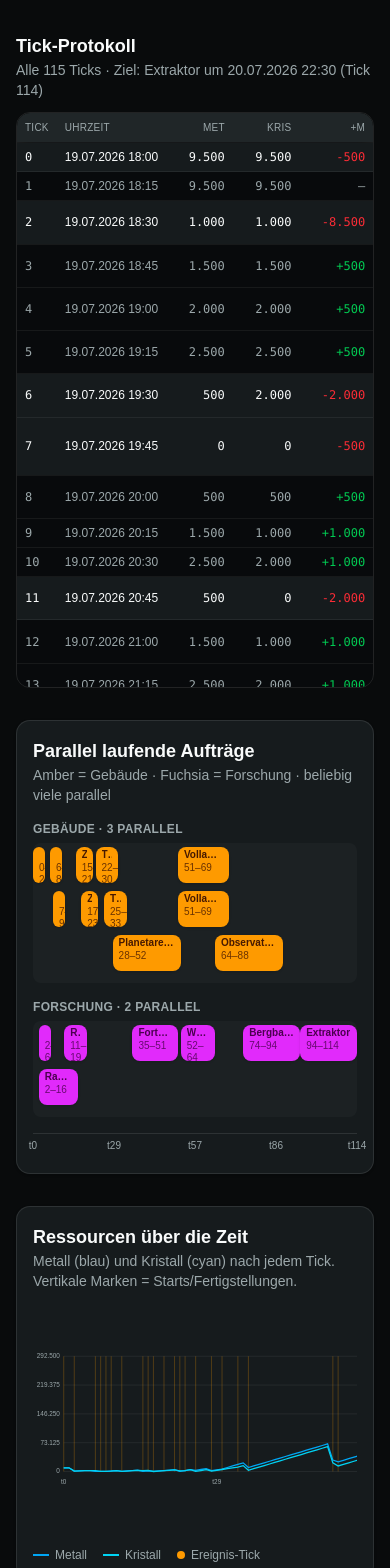
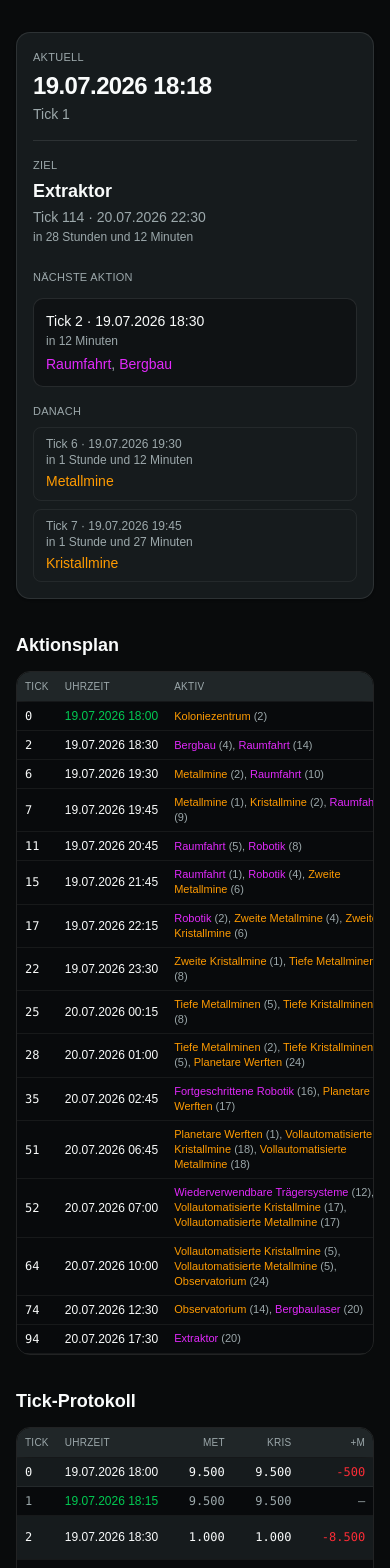
Before and after one commit to k4in/gn_tools, a React (Vite) app: page / in a window 390 px wide. Shown: the top 1568 px of the page. Built offline with nearby package versions, Linux system fonts and the light colour scheme.

Commit message:
aktionsplan, timeline, overview

```diff
--- a/src/App.tsx
+++ b/src/App.tsx
@@ -1,4 +1,4 @@
-import { useMemo } from "react";
+import { useEffect, useMemo, useState } from "react";
 import techtreeData from "@/gn-data/techtree.json";
 import startData from "@/gn-data/start.json";
 import type { TechTreeEntry } from "@/types/gn";
@@ -176,6 +176,60 @@ function incomeGainIfBuilt(name: string, completed: Set<string>): number {
 function parseStartMinutes(time: string) {
   const [h, m] = time.split(":").map(Number);
   return h * 60 + m;
+}
+
+/** Lokale Start-DateTime aus start.json (ohne TZ-Drift durch ISO-Parse). */
+function startDateTime(startCfg: StartConfig): Date {
+  const [y, mo, d] = startCfg.start_date.split("-").map(Number);
+  const [h, m] = startCfg.start_time.split(":").map(Number);
+  return new Date(y, mo - 1, d, h, m, 0, 0);
+}
+
+/**
+ * Verstrichene Ticks seit Planstart: floor((now − start) / 15min).
+ * Beispiel: Start 18:00, jetzt 20:10 → 130min → Tick 8 ("nach Tick 8").
+ */
+function computeCurrentTick(startCfg: StartConfig, now: Date = new Date()): number {
+  const start = startDateTime(startCfg);
+  const diffMs = now.getTime() - start.getTime();
+  return Math.floor(diffMs / (TICK_MINUTES * 60 * 1000));
+}
+
+function formatWallClock(date: Date) {
+  const d = String(date.getDate()).padStart(2, "0");
+  const mo = String(date.getMonth() + 1).padStart(2, "0");
+  const y = date.getFullYear();
+  const hh = String(date.getHours()).padStart(2, "0");
+  const mm = String(date.getMinutes()).padStart(2, "0");
+  return `${d}.${mo}.${y} ${hh}:${mm}`;
+}
+
+function tickDateTime(startCfg: StartConfig, tick: number): Date {
+  const start = startDateTime(startCfg);
+  return new Date(start.getTime() + tick * TICK_MINUTES * 60 * 1000);
+}
+
+/** Restzeit bis zu einem Tick, z.B. "in 2 Stunden und 05 Minuten". */
+function formatTimeUntilTick(
+  startCfg: StartConfig,
+  tick: number,
+  now: Date = new Date(),
+): string {
+  const target = tickDateTime(startCfg, tick);
+  const diffMs = target.getTime() - now.getTime();
+  if (diffMs <= 0) return "jetzt";
+
+  const totalMinutes = Math.ceil(diffMs / (60 * 1000));
+  const hours = Math.floor(totalMinutes / 60);
+  const minutes = totalMinutes % 60;
+
+  if (hours <= 0) {
+    return `in ${minutes} ${minutes === 1 ? "Minute" : "Minuten"}`;
+  }
+  if (minutes === 0) {
+    return `in ${hours} ${hours === 1 ? "Stunde" : "Stunden"}`;
+  }
+  return `in ${hours} ${hours === 1 ? "Stunde" : "Stunden"} und ${String(minutes).padStart(2, "0")} Minuten`;
 }
 
 function clockLabel(startCfg: StartConfig, tick: number) {
@@ -427,59 +481,218 @@ export default function App() {
   const plan = useMemo(() => planFastestToGoal(GOAL, start), []);
 
   const maxTick = Math.max(plan.finishTick, 1);
-  const maxRes = Math.max(
-    1,
-    ...plan.ticks.map((t) => t.met),
-    ...plan.ticks.map((t) => t.kris),
+  const actionTicks = useMemo(
+    () => plan.ticks.filter((t) => t.started.length > 0),
+    [plan.ticks],
   );
 
-  const buildingSteps = plan.steps.filter((s) => s.type === "building");
-  const researchSteps = plan.steps.filter((s) => s.type === "research");
+  const [now, setNow] = useState(() => new Date());
+  useEffect(() => {
+    const id = window.setInterval(() => setNow(new Date()), 1000);
+    return () => window.clearInterval(id);
+  }, []);
+
+  const currentTick = computeCurrentTick(plan.start, now);
+  const upcomingActions = useMemo(
+    () => actionTicks.filter((t) => t.tick >= currentTick).slice(0, 3),
+    [actionTicks, currentTick],
+  );
+  const nextAction = upcomingActions[0] ?? null;
+  const followingActions = upcomingActions.slice(1);
 
   return (
     <main className="min-h-svh bg-background text-foreground">
       <div className="mx-auto flex max-w-7xl flex-col gap-8 px-4 py-8 md:px-8">
-        {/* Tick-Log */}
-        <section className="space-y-3">
+        {/* Übersicht */}
+        <section className="rounded-xl border border-border bg-card p-4 shadow-sm md:p-6">
+          <div className="grid gap-6 md:grid-cols-2 md:gap-8">
+            {/* Links: Status & Ziel */}
+            <div className="space-y-4">
               <div>
-            <h2 className="text-lg font-semibold">Tick-Protokoll</h2>
-            <p className="text-sm text-muted-foreground">
-              Alle {plan.ticks.length} Ticks · Ziel: {GOAL} um{" "}
-              {clockLabel(plan.start, plan.finishTick)} (Tick {plan.finishTick})
+                <p className="text-[11px] font-medium tracking-wide text-muted-foreground uppercase">
+                  Aktuell
+                </p>
+                <p className="mt-1 font-heading text-2xl font-semibold tracking-tight tabular-nums">
+                  {formatWallClock(now)}
+                </p>
+                <p className="mt-0.5 text-sm text-muted-foreground tabular-nums">
+                  {currentTick < 0
+                    ? `Start in ${Math.abs(currentTick)} Ticks`
+                    : `Tick ${currentTick}`}
                 </p>
               </div>
-          <div className="max-h-[36rem] overflow-auto rounded-xl border border-border">
+              <div className="border-t border-border pt-4">
+                <p className="text-[11px] font-medium tracking-wide text-muted-foreground uppercase">
+                  Ziel
+                </p>
+                <p className="mt-1 text-lg font-semibold">{GOAL}</p>
+                <p className="mt-0.5 text-sm text-muted-foreground tabular-nums">
+                  Tick {plan.finishTick} · {clockLabel(plan.start, plan.finishTick)}
+                </p>
+                <p className="mt-0.5 text-xs text-muted-foreground tabular-nums">
+                  {formatTimeUntilTick(plan.start, plan.finishTick, now)}
+                </p>
+              </div>
+            </div>
+
+            {/* Rechts: Nächste Aktionen */}
+            <div className="space-y-3 md:border-l md:border-border md:pl-8">
+              <p className="text-[11px] font-medium tracking-wide text-muted-foreground uppercase">
+                Nächste Aktion
+              </p>
+              {nextAction ? (
+                <div className="rounded-lg border border-border bg-background/50 p-3">
+                  <p className="text-sm font-medium tabular-nums">
+                    Tick {nextAction.tick} · {nextAction.clockLabel}
+                  </p>
+                  <p className="mt-0.5 text-xs text-muted-foreground tabular-nums">
+                    {formatTimeUntilTick(plan.start, nextAction.tick, now)}
+                  </p>
+                  <div className="mt-1.5 text-sm leading-snug">
+                    <JobList items={nextAction.started} />
+                  </div>
+                </div>
+              ) : (
+                <p className="text-sm text-muted-foreground">Keine weiteren Aktionen</p>
+              )}
+
+              {followingActions.length > 0 && (
+                <div className="space-y-2 pt-1">
+                  <p className="text-[11px] font-medium tracking-wide text-muted-foreground uppercase">
+                    Danach
+                  </p>
+                  <ul className="space-y-2">
+                    {followingActions.map((t) => (
+                      <li
+                        key={t.tick}
+                        className="rounded-md border border-border/60 px-3 py-2 text-sm"
+                      >
+                        <p className="text-xs text-muted-foreground tabular-nums">
+                          Tick {t.tick} · {t.clockLabel}
+                        </p>
+                        <p className="text-xs text-muted-foreground tabular-nums">
+                          {formatTimeUntilTick(plan.start, t.tick, now)}
+                        </p>
+                        <div className="mt-1 leading-snug">
+                          <JobList items={t.started} />
+                        </div>
+                      </li>
+                    ))}
+                  </ul>
+                </div>
+              )}
+            </div>
+          </div>
+        </section>
+
+        {/* Nur Ticks mit User-Aktion (Start) */}
+        <section className="space-y-3">
+          <h2 className="text-lg font-semibold">Aktionsplan</h2>
+          <TickTable ticks={actionTicks} variant="actions" currentTick={currentTick} />
+        </section>
+
+        {/* Vollständiges Tick-Log */}
+        <section className="space-y-3">
+          <h2 className="text-lg font-semibold">Tick-Protokoll</h2>
+          <TickTable
+            ticks={plan.ticks}
+            maxHeightClass="max-h-[36rem]"
+            variant="log"
+            currentTick={currentTick}
+          />
+        </section>
+
+        {/* Timeline */}
+        <section className="space-y-4 rounded-xl border border-border bg-card p-4 shadow-sm md:p-6">
+          <h2 className="text-lg font-semibold">Timeline</h2>
+          <Timeline steps={plan.steps} maxTick={maxTick} />
+        </section>
+      </div>
+    </main>
+  );
+}
+
+function deltaClass(n: number) {
+  if (n > 0) return "text-green-500";
+  if (n < 0) return "text-red-500";
+  return "";
+}
+
+function formatDelta(n: number) {
+  if (!n) return "—";
+  return `${n > 0 ? "+" : ""}${formatRes(n)}`;
+}
+
+function TickTable({
+  ticks,
+  maxHeightClass,
+  variant = "log",
+  currentTick,
+}: {
+  ticks: TickSnapshot[];
+  maxHeightClass?: string;
+  variant?: "actions" | "log";
+  currentTick: number;
+}) {
+  const showResources = variant === "log";
+  // Letzter Tick ≤ jetzt (= aktuelle Position / letzte fällige Aktion)
+  const highlightTick = ticks.reduce<number | null>((best, t) => {
+    if (t.tick > currentTick) return best;
+    if (best === null || t.tick > best) return t.tick;
+    return best;
+  }, null);
+
+  return (
+    <div
+      className={["overflow-auto rounded-xl border border-border", maxHeightClass]
+        .filter(Boolean)
+        .join(" ")}
+    >
       <table className="w-full min-w-[720px] border-collapse text-left text-xs">
         <thead className="sticky top-0 z-10 bg-muted/95 backdrop-blur">
           <tr className="border-b border-border text-[10px] tracking-wide text-muted-foreground uppercase">
             <th className="px-2 py-2 font-medium">Tick</th>
             <th className="px-2 py-2 font-medium">Uhrzeit</th>
+            {showResources && (
+              <>
                 <th className="px-2 py-2 font-medium text-right">Met</th>
                 <th className="px-2 py-2 font-medium text-right">Kris</th>
                 <th className="px-2 py-2 font-medium text-right">+M</th>
                 <th className="px-2 py-2 font-medium text-right">+K</th>
+              </>
+            )}
             <th className="px-2 py-2 font-medium">Aktiv</th>
             <th className="px-2 py-2 font-medium">Start</th>
             <th className="px-2 py-2 font-medium">Ende</th>
           </tr>
         </thead>
         <tbody>
-                {plan.ticks.map((t) => {
+          {ticks.map((t) => {
             const hasStart = t.started.length > 0;
+            const isCurrent = highlightTick !== null && t.tick === highlightTick;
             return (
               <tr
                 key={t.tick}
                 className={[
                   "border-b border-border/60",
-                        hasStart
+                  variant === "actions"
+                    ? "bg-background/50"
+                    : hasStart
                       ? "bg-card"
                       : "bg-background/50 text-muted-foreground",
                 ].join(" ")}
               >
                 <td className="px-2 py-1.5 font-mono tabular-nums">{t.tick}</td>
-                      <td className="px-2 py-1.5 whitespace-nowrap tabular-nums">
+                <td
+                  className={[
+                    "px-2 py-1.5 whitespace-nowrap tabular-nums",
+                    isCurrent ? "font-medium text-green-500" : "",
+                  ].join(" ")}
+                >
                   {t.clockLabel}
                 </td>
+                {showResources && (
+                  <>
                     <td className="px-2 py-1.5 text-right font-mono tabular-nums">
                       {formatRes(t.met)}
                     </td>
@@ -487,33 +700,21 @@ export default function App() {
                       {formatRes(t.kris)}
                     </td>
                     <td
-                        className={[
-                          "px-2 py-1.5 text-right font-mono tabular-nums",
-                          t.incomeMet > 0
-                            ? "text-green-500"
-                            : t.incomeMet < 0
-                              ? "text-red-500"
-                              : "",
-                        ].join(" ")}
+                      className={["px-2 py-1.5 text-right font-mono tabular-nums", deltaClass(t.incomeMet)].join(
+                        " ",
+                      )}
                     >
-                        {t.incomeMet
-                          ? `${t.incomeMet > 0 ? "+" : ""}${formatRes(t.incomeMet)}`
-                          : "—"}
+                      {formatDelta(t.incomeMet)}
                     </td>
                     <td
-                        className={[
-                          "px-2 py-1.5 text-right font-mono tabular-nums",
-                          t.incomeKris > 0
-                            ? "text-green-500"
-                            : t.incomeKris < 0
-                              ? "text-red-500"
-                              : "",
-                        ].join(" ")}
+                      className={["px-2 py-1.5 text-right font-mono tabular-nums", deltaClass(t.incomeKris)].join(
+                        " ",
+                      )}
                     >
-                        {t.incomeKris
-                          ? `${t.incomeKris > 0 ? "+" : ""}${formatRes(t.incomeKris)}`
-                          : "—"}
+                      {formatDelta(t.incomeKris)}
                     </td>
+                  </>
+                )}
                 <td className="max-w-[18rem] px-2 py-1.5 text-[11px] leading-snug">
                   {t.active.length ? (
                     <JobList
@@ -539,58 +740,6 @@ export default function App() {
         </tbody>
       </table>
     </div>
-        </section>
-
-        {/* Warteschlangen / Gantt */}
-        <section className="space-y-4 rounded-xl border border-border bg-card p-4 shadow-sm md:p-6">
-          <div>
-            <h2 className="text-lg font-semibold">Parallel laufende Aufträge</h2>
-            <p className="text-sm text-muted-foreground">
-              Amber = Gebäude · Fuchsia = Forschung · beliebig viele parallel
-            </p>
-          </div>
-          <GanttLane title="Gebäude" steps={buildingSteps} maxTick={maxTick} />
-          <GanttLane title="Forschung" steps={researchSteps} maxTick={maxTick} />
-          <div className="relative h-6 border-t border-border pt-1">
-            {[0, 0.25, 0.5, 0.75, 1].map((f) => {
-              const t = Math.round(maxTick * f);
-              return (
-                <span
-                  key={f}
-                  className="absolute text-[10px] text-muted-foreground tabular-nums"
-                  style={{ left: `${f * 100}%`, transform: "translateX(-50%)" }}
-                >
-                  t{t}
-                </span>
-              );
-            })}
-          </div>
-        </section>
-
-        {/* Ressourcen */}
-        <section className="space-y-4 rounded-xl border border-border bg-card p-4 shadow-sm md:p-6">
-          <div>
-            <h2 className="text-lg font-semibold">Ressourcen über die Zeit</h2>
-            <p className="text-sm text-muted-foreground">
-              Metall (blau) und Kristall (cyan) nach jedem Tick. Vertikale Marken =
-              Starts/Fertigstellungen.
-            </p>
-          </div>
-          <ResourceChart ticks={plan.ticks} maxRes={maxRes} maxTick={maxTick} />
-          <div className="flex flex-wrap gap-4 text-xs text-muted-foreground">
-            <span className="inline-flex items-center gap-1.5">
-              <span className="h-0.5 w-4 bg-sky-500" /> Metall
-            </span>
-            <span className="inline-flex items-center gap-1.5">
-              <span className="h-0.5 w-4 bg-cyan-400" /> Kristall
-            </span>
-            <span className="inline-flex items-center gap-1.5">
-              <span className="size-2 rounded-full bg-amber-500" /> Ereignis-Tick
-            </span>
-          </div>
-        </section>
-      </div>
-    </main>
   );
 }
 
@@ -620,16 +769,8 @@ function JobList({
   );
 }
 
-function GanttLane({
-  title,
-  steps,
-  maxTick,
-}: {
-  title: string;
-  steps: Job[];
-  maxTick: number;
-}) {
-  // Stack overlapping jobs into rows so parallel work is visible
+function Timeline({ steps, maxTick }: { steps: Job[]; maxTick: number }) {
+  // Überlappende Jobs in Zeilen stapeln
   const rows: Job[][] = [];
   const sorted = [...steps].sort(
     (a, b) => a.startTick - b.startTick || a.endTick - b.endTick,
@@ -647,15 +788,14 @@ function GanttLane({
     if (!placed) rows.push([job]);
   }
 
-  const rowHeight = 44;
+  const rowHeight = 36;
   const height = Math.max(rows.length, 1) * rowHeight + 8;
+  const markers: number[] = [];
+  for (let t = 0; t <= maxTick; t += 12) markers.push(t);
+  if (markers[markers.length - 1] !== maxTick) markers.push(maxTick);
 
   return (
-    <div>
-      <div className="mb-1.5 text-xs font-semibold tracking-wide text-muted-foreground uppercase">
-        {title}
-        {rows.length > 1 ? ` · ${rows.length} parallel` : ""}
-      </div>
+    <div className="space-y-1">
       <div className="relative rounded-md bg-muted/50" style={{ height }}>
         {rows.map((row, rowIndex) =>
           row.map((s) => {
@@ -681,114 +821,25 @@ function GanttLane({
                 }}
               >
                 <span className="block truncate font-semibold">{s.name}</span>
-                <span className="block opacity-80">
-                  {s.startTick}–{s.endTick}
-                </span>
               </div>
             );
           }),
         )}
       </div>
+      <div className="relative h-6 border-t border-border pt-1">
+        {markers.map((t) => (
+          <span
+            key={t}
+            className="absolute text-[10px] text-muted-foreground tabular-nums"
+            style={{
+              left: `${(t / maxTick) * 100}%`,
+              transform: t === 0 ? "none" : t === maxTick ? "translateX(-100%)" : "translateX(-50%)",
+            }}
+          >
+            {t}
+          </span>
+        ))}
+      </div>
     </div>
   );
 }
-
-function ResourceChart({
-  ticks,
-  maxRes,
-  maxTick,
-}: {
-  ticks: TickSnapshot[];
-  maxRes: number;
-  maxTick: number;
-}) {
-  const w = 1000;
-  const h = 220;
-  const padL = 48;
-  const padR = 12;
-  const padT = 12;
-  const padB = 28;
-  const innerW = w - padL - padR;
-  const innerH = h - padT - padB;
-
-  const xOf = (tick: number) => padL + (tick / maxTick) * innerW;
-  const yOf = (v: number) => padT + innerH - (v / maxRes) * innerH;
-
-  const poly = (key: "met" | "kris") =>
-    ticks.map((t) => `${xOf(t.tick).toFixed(1)},${yOf(t[key]).toFixed(1)}`).join(" ");
-
-  const eventTicks = ticks.filter(
-    (t) => t.started.length > 0 || t.finished.length > 0,
-  );
-
-  const yTicks = [0, 0.25, 0.5, 0.75, 1].map((f) => Math.round(maxRes * f));
-
-  return (
-    <div className="w-full overflow-x-auto">
-      <svg viewBox={`0 0 ${w} ${h}`} className="h-56 w-full min-w-[640px]">
-        {yTicks.map((v) => (
-          <g key={v}>
-            <line
-              x1={padL}
-              x2={w - padR}
-              y1={yOf(v)}
-              y2={yOf(v)}
-              className="stroke-border"
-              strokeWidth={1}
-            />
-            <text
-              x={padL - 6}
-              y={yOf(v) + 3}
-              textAnchor="end"
-              className="fill-muted-foreground"
-              fontSize={10}
-            >
-              {formatRes(v)}
-            </text>
-          </g>
-        ))}
-
-        {eventTicks.map((t) => (
-          <line
-            key={`e-${t.tick}`}
-            x1={xOf(t.tick)}
-            x2={xOf(t.tick)}
-            y1={padT}
-            y2={padT + innerH}
-            className="stroke-amber-500/40"
-            strokeWidth={1}
-          />
-        ))}
-
-        <polyline
-          fill="none"
-          strokeWidth={2}
-          className="stroke-sky-500"
-          points={poly("met")}
-        />
-        <polyline
-          fill="none"
-          strokeWidth={2}
-          className="stroke-cyan-400"
-          points={poly("kris")}
-        />
-
-        {[0, 0.25, 0.5, 0.75, 1].map((f) => {
-          const t = Math.round(maxTick * f);
-          return (
-            <text
-              key={f}
-              x={xOf(t)}
-              y={h - 8}
-              textAnchor="middle"
-              className="fill-muted-foreground"
-              fontSize={10}
-            >
-              t{t}
-            </text>
-          );
-        })}
-      </svg>
-    </div>
-  );
-}
```
Lines whose indentation alone changed are shown as unchanged.
